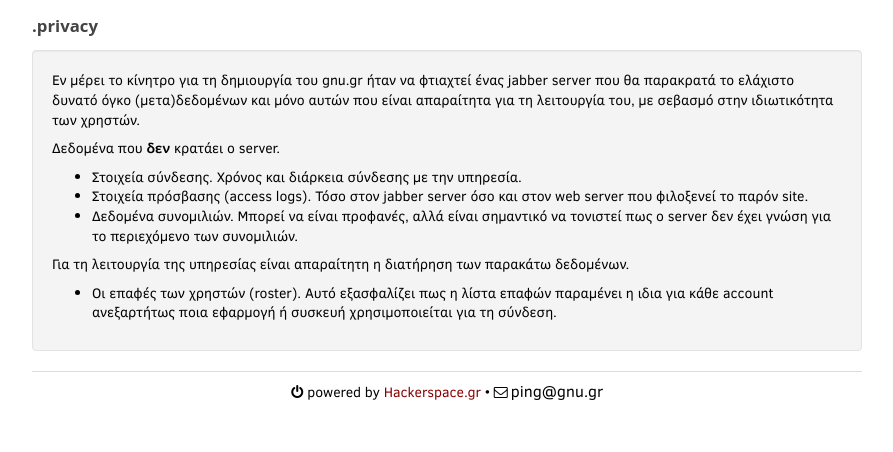
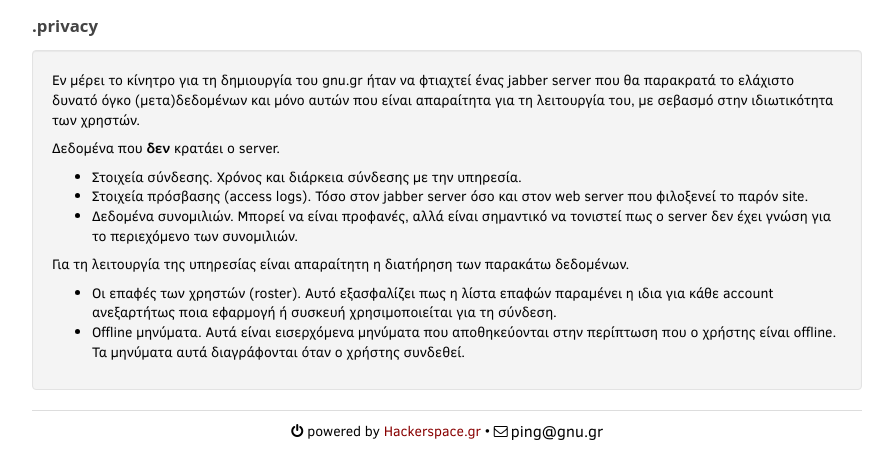
Before and after one commit to libreops/gnu.gr, a plain HTML site: page index.html in a window 1280 px wide. Shown: the part 1330-1782 px from the top of the page, without its empty margins (193-1086 px from the left). Before the commit the page ends 1743 px from the top, so only its background shows below. Drawn offline with Linux system fonts and the light colour scheme.

Commit message:
Update privacy notice

```diff
--- a/index.html
+++ b/index.html
@@ -155,6 +155,10 @@
                 Οι επαφές των χρηστών (roster). Αυτό εξασφαλίζει πως η λίστα επαφών παραμένει η ιδια
                 για κάθε account ανεξαρτήτως ποια εφαρμογή ή συσκευή χρησιμοποιείται για τη σύνδεση.
               </li>
+              <li>
+                Offline μηνύματα. Αυτά είναι εισερχόμενα μηνύματα που αποθηκεύονται στην περίπτωση
+                που ο χρήστης είναι offline. Τα μηνύματα αυτά διαγράφονται όταν ο χρήστης συνδεθεί.
+              </li>
             </ul>
 
           </div>
```
